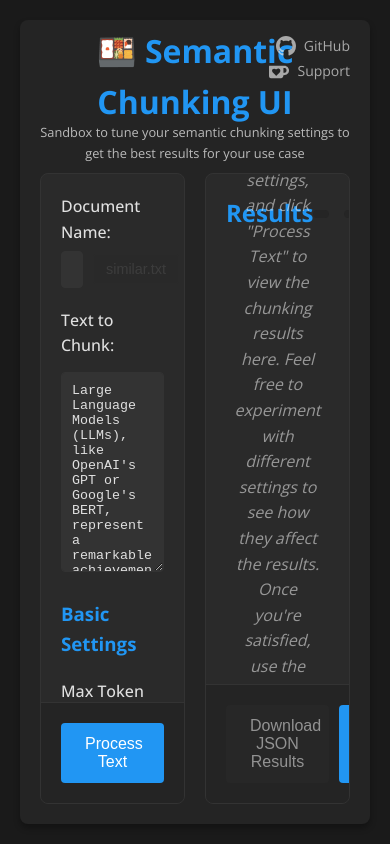
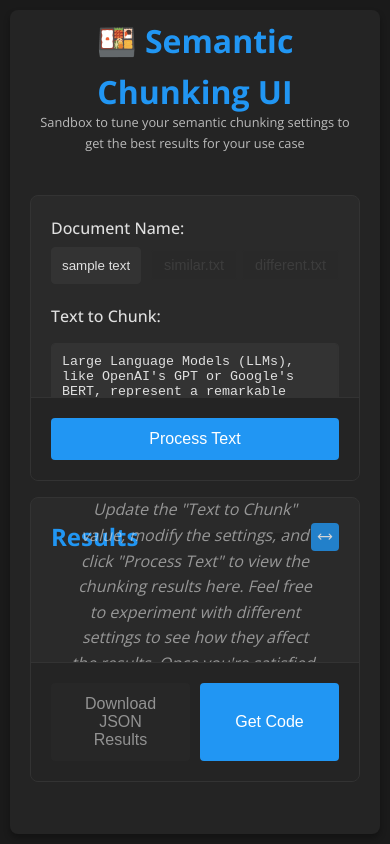
Before and after one commit to jparkerweb/semantic-chunking, a website with bundled scripts: page webui/public/index.html in a window 390 px wide. Built offline with nearby package versions, Linux system fonts and the light colour scheme.

Commit message:
web ui css adjustments for smaller screens

```diff
--- a/webui/package.json
+++ b/webui/package.json
@@ -1,6 +1,6 @@
 {
   "name": "semantic-chunking-webui",
-  "version": "1.1.1",
+  "version": "1.1.2",
   "type": "module",
   "description": "Web UI for semantic-chunking library",
   "main": "server.js",
--- a/webui/public/styles.css
+++ b/webui/public/styles.css
@@ -65,10 +65,39 @@ h1.title {
 
 .content-wrapper {
     display: grid;
-    grid-template-columns: 1fr 1fr;
-    gap: 20px;
-    flex: 1;
+    gap: 2rem;
+    grid-template-columns: minmax(0, 1fr) minmax(0, 1fr);
+    margin: 2rem 0;
     min-height: 0;
+}
+
+/* media query for smaller screens */
+/* stacked layout, hide top links */
+@media screen and (max-width: 800px) {
+    .content-wrapper {
+        grid-template-columns: 1fr;
+        gap: 1rem;
+    }
+
+    body {
+        padding: 10px;
+    }
+
+    .container {
+        height: calc(100vh - 20px);
+    }
+
+    .form-content, .results-content {
+        padding: 15px;
+    }
+
+    .form-footer, .results-footer {
+        padding: 15px;
+    }
+
+    .top-links {
+        display: none !important;
+    }
 }
 
 .form-wrapper, .results-wrapper {
```
Also changed, not shown: CHANGELOG.md.
